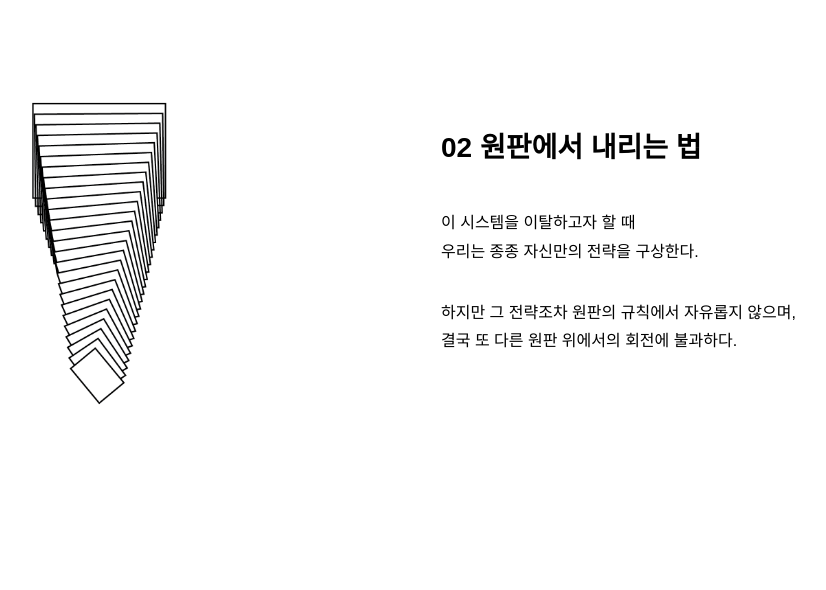
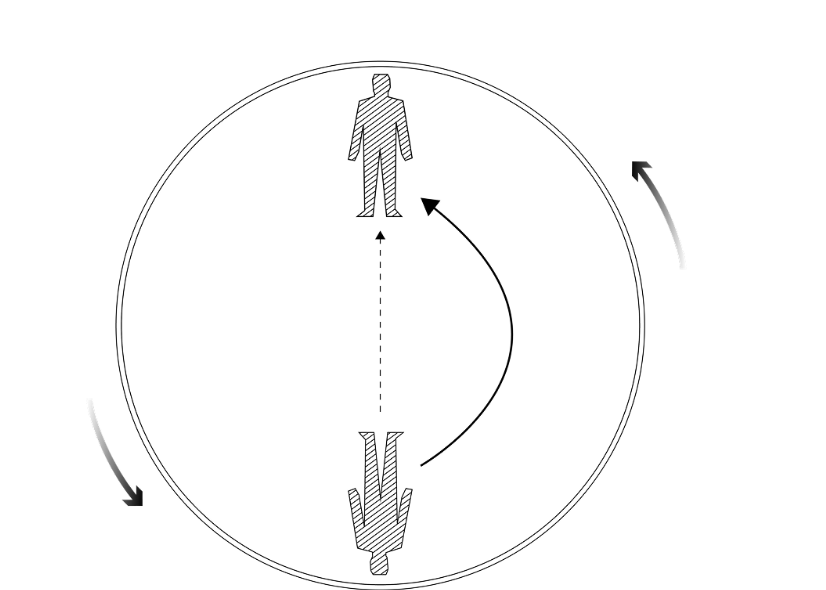
Before and after one commit to soyongkeem/the-rotating-disc, a plain HTML site: page partc.html in a window 1280 px wide. Shown: the part 2807-3397 px from the top of the page, without its empty margins (259-1085 px from the left). Drawn offline with Linux system fonts and the light colour scheme.

Commit message:
Update partc.html

```diff
--- a/partc.html
+++ b/partc.html
@@ -136,6 +136,18 @@
       color: #ff00bf;
       z-index: 9999;
     }
+
+
+    .partc-banner {
+  width: 100%;
+  position: relative;
+}
+
+.partc-banner img {
+  width: 100%;    /* 가로 전체 꽉 차게 */
+  height: auto;   /* 비율 유지 */
+  display: block; /* 여백 제거 */
+}
   </style>
 </head>
 <body>
@@ -170,11 +182,12 @@
         <div class="title">01 우리가 서 있는 곳</div>
         <p>회전하는 원판에서 숨을 가쁘게 몰아쉬고 있는 우리는<br>
         더 이상 멈춰 설 수 없게 된 상황에 있다.</p>
-        <p>원판의 회전은 끊임없고,<br>
+ <p>원판의 회전은 끊임없고,<br>
         우리는 그 속에 내던져진 존재다.</p>
       </div>
     </div>
   </section>
+
 
   <section class="section">
     <div class="section-content">
@@ -187,6 +200,11 @@
       </div>
     </div>
   </section>
+
+
+<div class="partc-banner">
+  <img src="c/partc-09.png" alt="2원판 배너">
+</div>
 
   <section class="section">
     <div class="section-content">
```
